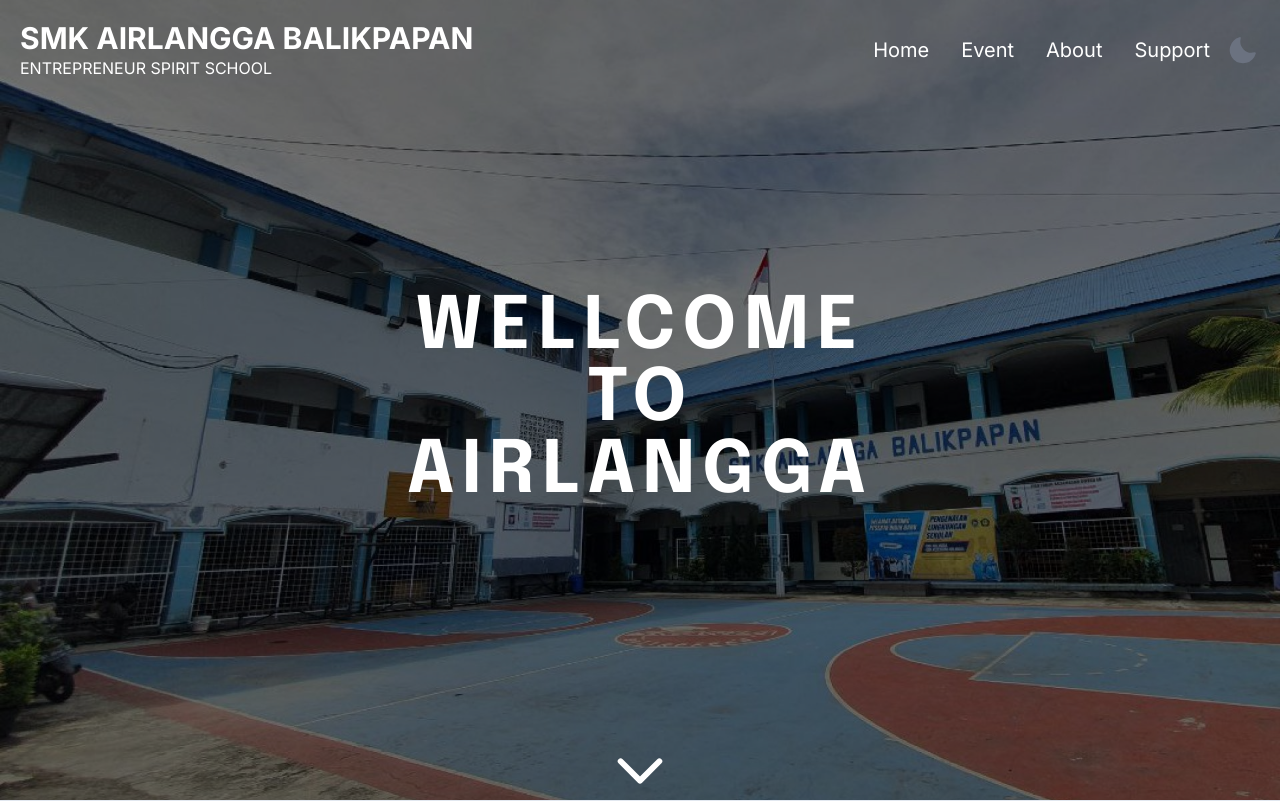
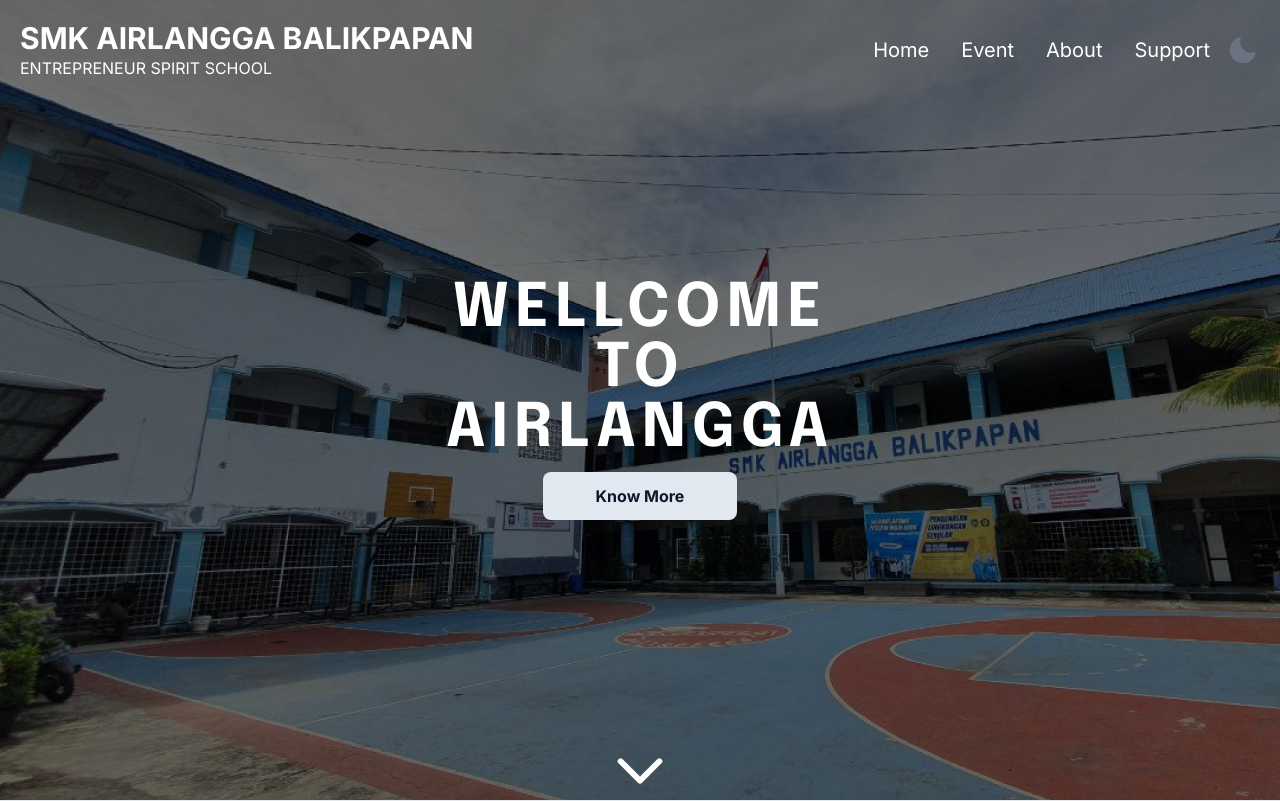
Before and after one commit to crisvito/smk-airlangga-clone, a React (Vite) app: page / in a window 1280 px wide. Shown: the top 801 px of the page. Built offline with nearby package versions, Linux system fonts and the light colour scheme; what tailwindcss-radix would draw is missing.

Commit message:
chore: button know more

```diff
--- a/src/contents/events/hero.tsx
+++ b/src/contents/events/hero.tsx
@@ -12,7 +12,7 @@
       <img
         src={event?.heroImgUrl + ".jpg"}
         alt={event?.name}
-        className="absolute z-[-10] h-3/5 w-screen bg-local"
+        className="absolute z-[-10] h-3/5 w-screen bg-local lg:h-screen"
       />
 
       <div className="flex h-full w-full flex-col items-center justify-center gap-5 bg-black bg-opacity-0 bg-opacity-50">
--- a/src/contents/home/hero.tsx
+++ b/src/contents/home/hero.tsx
@@ -8,10 +8,16 @@
       className="bg-home-hero flex h-screen w-screen items-center justify-center  bg-black bg-opacity-0 bg-opacity-50"
     >
       <div className="flex h-full w-full items-center justify-center bg-black bg-opacity-0 bg-opacity-50">
-        <div className="text-center">
-          <h1 className="font-brand-bold text-3xl uppercase leading-tight tracking-widest lg:text-7xl">
+        <div className="flex flex-col items-center text-center">
+          <h1 className="font-brand-bold text-3xl uppercase leading-tight tracking-widest lg:text-6xl">
             Wellcome <br /> to <br /> Airlangga
           </h1>
+          <LinkScroll
+            to="about"
+            className="mt-3 w-1/2 cursor-pointer rounded-lg bg-slate-200 p-3 font-black text-slate-900 duration-300 hover:w-2/3 hover:bg-slate-900 hover:text-slate-200 dark:bg-slate-900 dark:text-white dark:hover:bg-slate-200 dark:hover:text-slate-900"
+          >
+            Know More
+          </LinkScroll>
         </div>
         <LinkScroll to="events" className="absolute bottom-0 cursor-pointer ">
           <CaretDown
```
